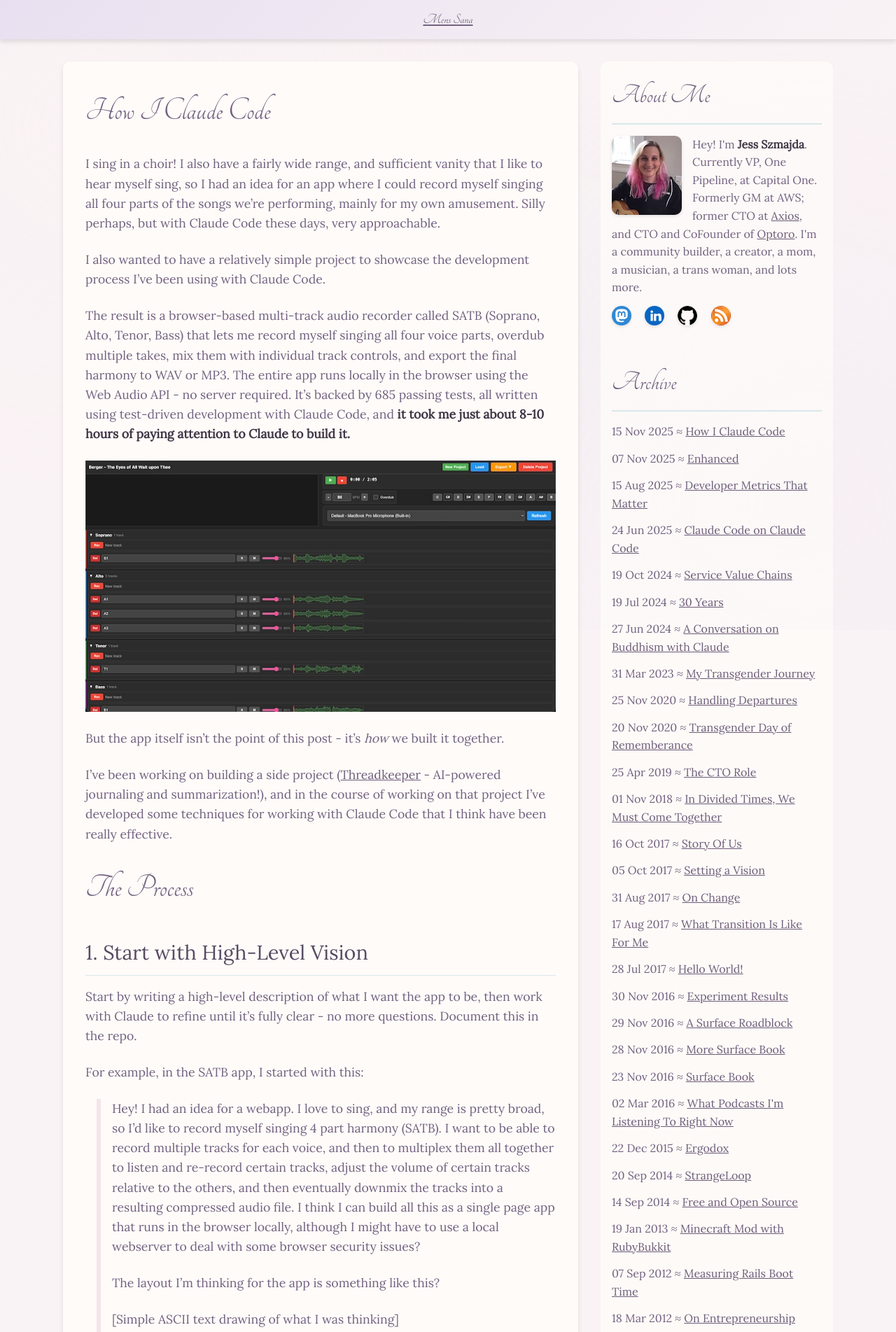
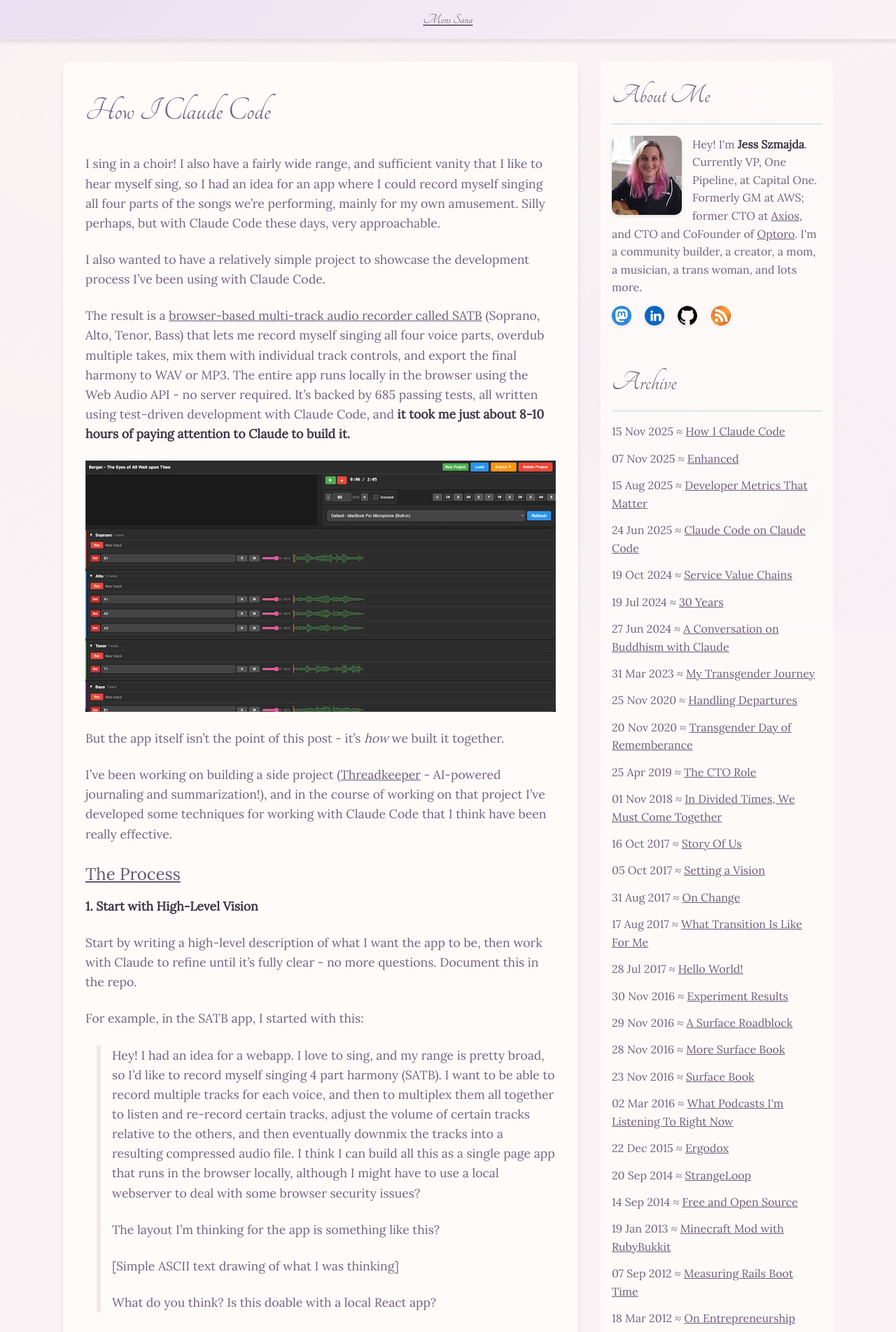
Before and after one commit to jszmajda/blog, a Jekyll site: the page built from code/_posts/2025-11-15-how-i-claude-code.md, in a window 1280 px wide. Shown: the top 1903 px of the page at 70% size. Built offline with Jekyll 4.4.1, drawn with Linux system fonts in a browser that asks for light colours; some web fonts are replaced; some of the changed text lies outside the part shown.

Commit message:
fixed up some formatting

```diff
--- a/code/_posts/2025-11-15-how-i-claude-code.md
+++ b/code/_posts/2025-11-15-how-i-claude-code.md
@@ -7,7 +7,7 @@
 
 I also wanted to have a relatively simple project to showcase the development process I've been using with Claude Code.
 
-The result is a browser-based multi-track audio recorder called SATB (Soprano, Alto, Tenor, Bass) that lets me record myself singing all four voice parts, overdub multiple takes, mix them with individual track controls, and export the final harmony to WAV or MP3. The entire app runs locally in the browser using the Web Audio API - no server required. It's backed by 685 passing tests, all written using test-driven development with Claude Code, and **it took me just about 8-10 hours of paying attention to Claude to build it.**
+The result is a [browser-based multi-track audio recorder called SATB](https://github.com/jszmajda/satb_recorder) (Soprano, Alto, Tenor, Bass) that lets me record myself singing all four voice parts, overdub multiple takes, mix them with individual track controls, and export the final harmony to WAV or MP3. The entire app runs locally in the browser using the Web Audio API - no server required. It's backed by 685 passing tests, all written using test-driven development with Claude Code, and **it took me just about 8-10 hours of paying attention to Claude to build it.**
 
 ![screenshot of the SATB app](/img/satb-screenshot-small.jpg)
 
@@ -15,9 +15,9 @@
 
 I've been working on building a side project ([Threadkeeper](https://threadkeeper.app) - AI-powered journaling and summarization!), and in the course of working on that project I've developed some techniques for working with Claude Code that I think have been really effective.
 
-## The Process
+#### The Process
 
-### 1. Start with High-Level Vision
+**1. Start with High-Level Vision**
 
 Start by writing a high-level description of what I want the app to be, then work with Claude to refine until it's fully clear - no more questions. Document this in the repo.
 
@@ -77,7 +75,7 @@
 
 I find that numbering feedback items, and being thorough and precise helps a lot.
 
-#### File Organization
+**File Organization**
 
 All of this goes into docs in the repo. For this SATB project, as it was simple enough, I used the [top level design file](https://github.com/jszmajda/satb_recorder/blob/main/docs/DESIGN.md) for the low-level design too. But Threadkeeper has many complex components, so each of those gets a doc (in `docs/llds/` in that project).
 
@@ -87,7 +85,7 @@
 
 I like keeping all this stuff _in_ the repo. it makes it way easier for Claude to find what it needs locally, and Claude can stumble across it during file searches.
 
-### 3. Mandate TDD with Red-Green-Refactor
+**3. Mandate TDD with Red-Green-Refactor**
 
 This is critical. I put this demand directly into CLAUDE.md:
 
@@ -103,7 +101,7 @@
 
 This is how I've always preferred to write code (well, after I learned about it). When working without AI, I'd write a spike to figure things out, then delete it and [TDD](https://en.wikipedia.org/wiki/Test-driven_development) my way to success using a [red-green-refactor loop](https://www.codecademy.com/article/tdd-red-green-refactor). With Claude, I rarely need those spikes - the AI handles the general knowledge - but I still write them for particularly hairy problems.
 
-### 4. Use EARS IDs as Context Handles
+**4. Use EARS IDs as Context Handles**
 
 I ask Claude to label code with EARS spec IDs in comments. For example:
 
@@ -117,7 +115,7 @@
 
 This way, as Claude's context window turns over, the IDs give it easy handles to look up how things should work and tie tests back to functionality back to documentation. It helps the model build up the right context more quickly.
 
-## What Makes This Work
+#### What Makes This Work
 
 A lot of my success with Claude comes from how I review documents in detail and provide _very_ detailed feedback - numbered lists, bullet points, specific technical direction. I iterate on the design documents first and foremost to get that part right.
 
@@ -125,7 +123,7 @@
 
 The detailed feedback loop on design docs prevents those issues from becoming expensive rewrites.
 
-## Check It Out
+#### Check It Out
 
 I asked Claude to document our complete process in [the SATB Recorder README](https://github.com/jszmajda/satb_recorder/blob/main/README.md), including the actual prompts I used at each phase. If you're building with AI, I hope you find it helpful!
 
--- a/css/main.sass
+++ b/css/main.sass
@@ -281,6 +281,9 @@
   margin-left: 30px
   padding-top: 10px
 
+#post ul
+  margin-bottom: 2em
+
 blockquote
   margin-left: 1em
   padding-left: 1em
```
Also changed, not shown: other parts of code/_posts/2025-11-15-how-i-claude-code.md (+2 -4 lines).
